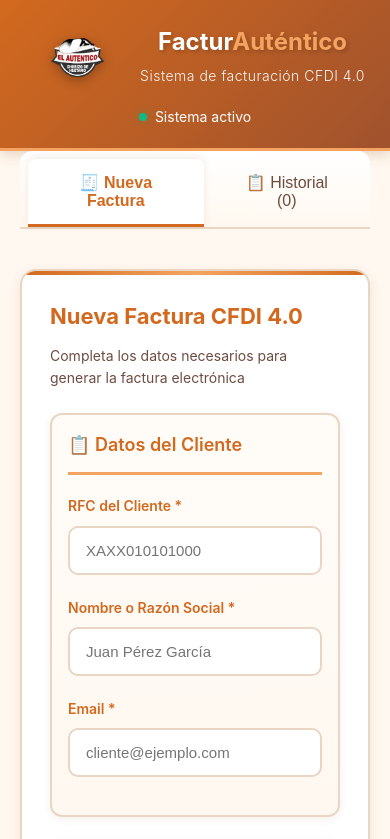
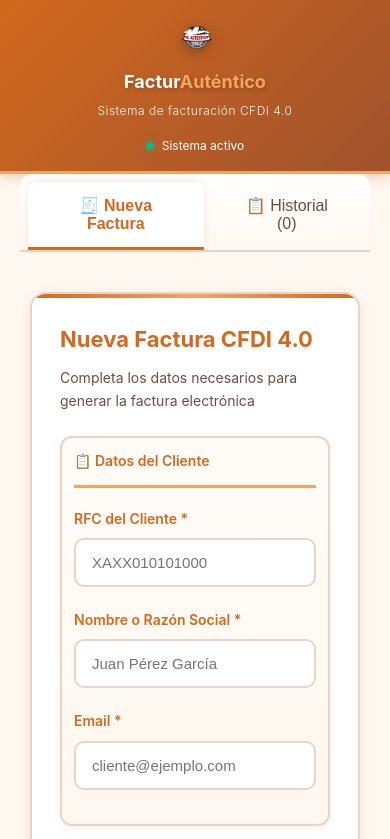
Before and after one commit to Tiggreee/FacturAutentico, a React (Vite) app: page / in a window 390 px wide. Shown: the top 839 px of the page. Built offline with nearby package versions, Linux system fonts and the light colour scheme.

Commit message:
Feat: Responsive completo mobile/tablet/desktop + Favicon auténtico terracota

```diff
--- a/src/components/FacturasForm/FacturasForm.css
+++ b/src/components/FacturasForm/FacturasForm.css
@@ -106,15 +106,57 @@
 }
 
 @media (max-width: 768px) {
+  .facturas-form {
+    max-width: 100%;
+    padding: 0 10px;
+  }
+
   .facturas-form .grid-2 {
     grid-template-columns: 1fr;
+    gap: 16px;
   }
 
   .form-section {
     padding: 16px;
   }
 
+  .form-section h3 {
+    font-size: 16px;
+  }
+
   .resumen-importes {
     padding: 16px;
   }
+
+  .resumen-importes h3 {
+    font-size: 18px;
+  }
+
+  .btn-large {
+    padding: 14px 24px;
+    font-size: 14px;
+    width: 100%;
+  }
 }
+
+@media (max-width: 480px) {
+  .form-section {
+    padding: 12px;
+  }
+
+  .form-section h3 {
+    font-size: 14px;
+  }
+
+  .resumen-importes {
+    padding: 12px;
+  }
+
+  .importe-item {
+    font-size: 14px;
+  }
+
+  .importe-item.total {
+    font-size: 16px;
+  }
+}
--- a/src/components/Header/Header.css
+++ b/src/components/Header/Header.css
@@ -76,7 +76,42 @@
     text-align: center;
   }
 
-  .logo h1 {
-    font-size: 24px;
+  .logo {
+    flex-direction: column;
+    gap: 12px;
+  }
+
+  .logo-image {
+    height: 50px;
+  }
+
+  .logo-text h1 {
+    font-size: 22px;
+  }
+
+  .logo-text p {
+    font-size: 12px;
+  }
+
+  .header-info {
+    gap: 16px;
   }
 }
+
+@media (max-width: 480px) {
+  .header {
+    padding: 16px 0;
+  }
+
+  .logo-image {
+    height: 40px;
+  }
+
+  .logo-text h1 {
+    font-size: 18px;
+  }
+
+  .status {
+    font-size: 12px;
+  }
+}
--- a/src/components/HistorialFacturas/HistorialFacturas.css
+++ b/src/components/HistorialFacturas/HistorialFacturas.css
@@ -144,6 +144,10 @@
 }
 
 @media (max-width: 768px) {
+  .historial-facturas {
+    padding: 0 10px;
+  }
+
   .table-container {
     font-size: 14px;
   }
@@ -169,4 +173,27 @@
   .producto-cantidad {
     font-size: 11px;
   }
+
+  .badge {
+    font-size: 11px;
+    padding: 4px 8px;
+  }
 }
+
+@media (max-width: 480px) {
+  .historial-vacio-content {
+    padding: 32px 16px;
+  }
+
+  .historial-vacio-icon {
+    font-size: 48px;
+  }
+
+  .total-cell {
+    font-size: 14px;
+  }
+
+  .stat-value {
+    font-size: 18px;
+  }
+}
```
Also changed, not shown: public/favicon.svg.
